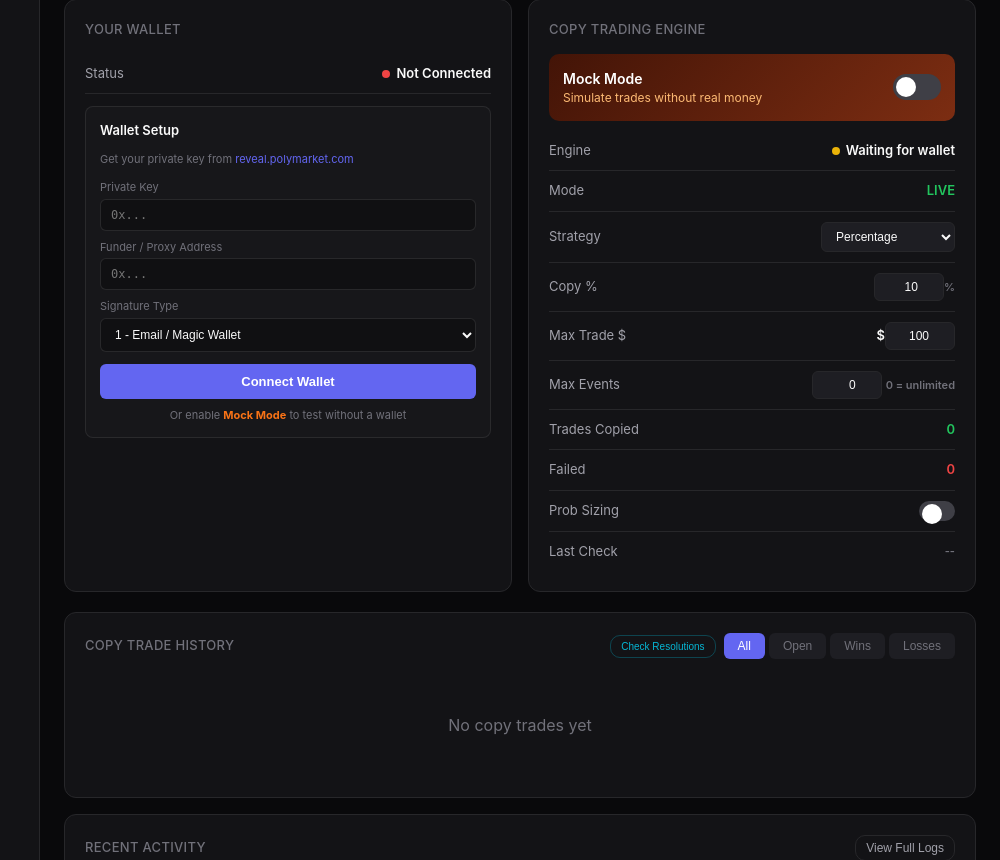
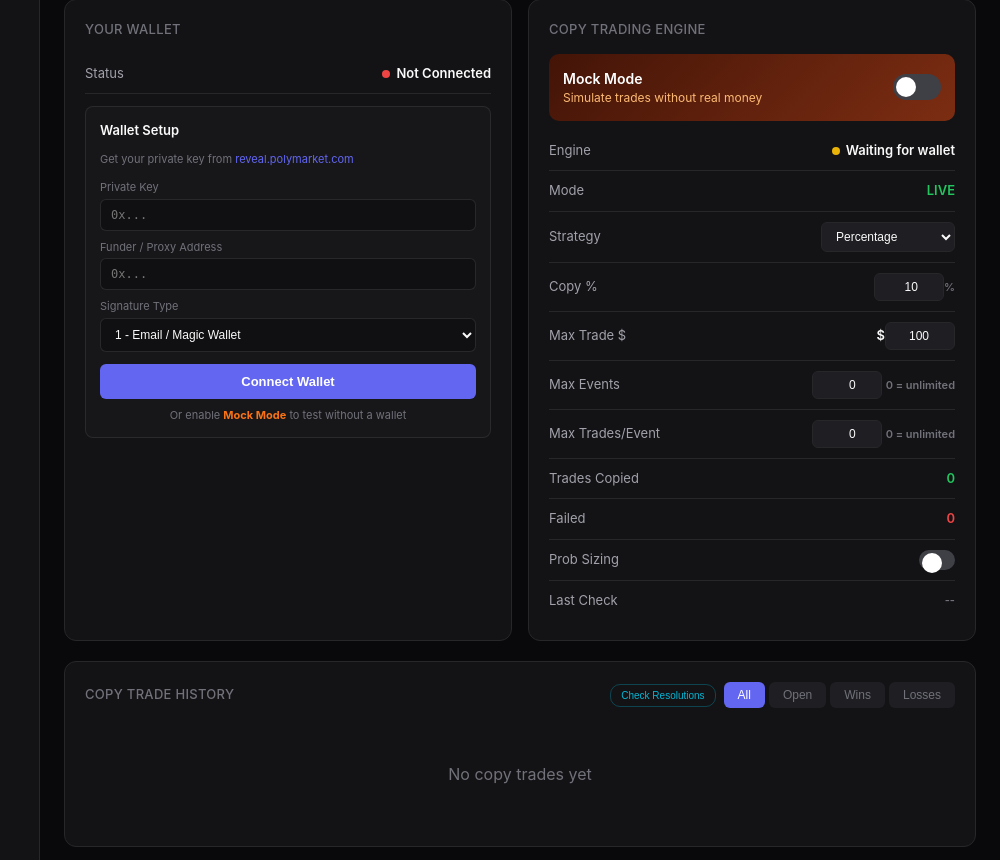
Before and after one commit to veranoksenfeld/v0-trader-tracking-app, a Flask app: page / in a window 1280 px wide. Shown: the part 238-1098 px from the top of the page, without its empty margins (280-1280 px from the left). Run offline with Flask 3, Linux system fonts and the light colour scheme; data comes from the database, SQL or seed files in the repository; data that the repository does not hold is empty.

Commit message:
feat: add max_trades_per_event setting
Introduce new setting to limit trades per event and update engine, UI, and config setup.

```diff
--- a/polymarket-tracker/app.py
+++ b/polymarket-tracker/app.py
@@ -835,7 +835,8 @@ def copy_trading_loop():
                 if not is_close_signal:
                     # Check max events limit (only for new open trades)
                     max_events = config.get('max_events', 0)
-                    if max_events > 0 and trade.get('condition_id'):
+                    max_per_event = config.get('max_trades_per_event', 0)
+                    if (max_events > 0 or max_per_event > 0) and trade.get('condition_id'):
                         conn2 = get_db()
                         c2 = conn2.cursor()
                         c2.execute("SELECT COUNT(DISTINCT condition_id) as c FROM copy_trades WHERE result = 'OPEN' AND status = 'SUCCESS' AND condition_id IS NOT NULL AND condition_id != ''")
@@ -844,8 +845,17 @@ def copy_trading_loop():
                                    (trade['condition_id'],))
                         already_in = c2.fetchone()['c']
                         conn2.close()
-                        if already_in == 0 and total_events >= max_events:
+                        # Skip if this is a new event and we're at the max events limit
+                        if max_events > 0 and already_in == 0 and total_events >= max_events:
                             log_event('ENGINE', 'SKIP', f'Max events limit reached ({total_events}/{max_events})',
+                                      f'{trade.get("title", "")[:50]}')
+                            ts_key = 'last_mock_processed_timestamp' if mock_mode else 'last_processed_timestamp'
+                            config[ts_key] = trade['timestamp']
+                            save_config(config)
+                            continue
+                        # Skip if this event already has max trades per event
+                        if max_per_event > 0 and already_in >= max_per_event:
+                            log_event('ENGINE', 'SKIP', f'Max trades per event reached ({already_in}/{max_per_event})',
                                       f'{trade.get("title", "")[:50]}')
                             ts_key = 'last_mock_processed_timestamp' if mock_mode else 'last_processed_timestamp'
                             config[ts_key] = trade['timestamp']
@@ -1233,6 +1243,7 @@ def get_config():
         'fixed_trade_size': config.get('fixed_trade_size', 10),
         'prob_sizing_enabled': config.get('prob_sizing_enabled', False),
         'max_events': config.get('max_events', 0),
+        'max_trades_per_event': config.get('max_trades_per_event', 0),
     }
     return jsonify(safe)
 
@@ -1267,6 +1278,9 @@ def update_config():
     if 'max_events' in data:
         config['max_events'] = max(0, int(data['max_events']))
         log_event('APP', 'INFO', f'Max events set to {config["max_events"]}')
+    if 'max_trades_per_event' in data:
+        config['max_trades_per_event'] = max(0, int(data['max_trades_per_event']))
+        log_event('APP', 'INFO', f'Max trades per event set to {config["max_trades_per_event"]}')
     save_config(config)
     return jsonify({'success': True})
 
--- a/polymarket-tracker/templates/index.html
+++ b/polymarket-tracker/templates/index.html
@@ -246,6 +246,7 @@
                         <div class="status-row" id="fixed-size-row" style="display:none;"><span class="label">Fixed Amount</span><span class="value">$<input class="config-input" id="fixed-size-input" type="number" min="0.1" step="0.1" value="10" onchange="updateFixedSize()"></span></div>
                         <div class="status-row"><span class="label">Max Trade $</span><span class="value">$<input class="config-input" id="copy-max-input" type="number" min="1" value="100" onchange="updateMaxTrade()"></span></div>
                         <div class="status-row"><span class="label">Max Events</span><span class="value"><input class="config-input" id="max-events-input" type="number" min="0" value="0" onchange="updateMaxEvents()"><span style="color:var(--text-dim);font-size:11px;margin-left:4px;">0 = unlimited</span></span></div>
+                        <div class="status-row"><span class="label">Max Trades/Event</span><span class="value"><input class="config-input" id="max-per-event-input" type="number" min="0" value="0" onchange="updateMaxPerEvent()"><span style="color:var(--text-dim);font-size:11px;margin-left:4px;">0 = unlimited</span></span></div>
                         <div class="status-row"><span class="label">Trades Copied</span><span class="value" style="color:var(--green);" id="engine-copied">0</span></div>
                         <div class="status-row"><span class="label">Failed</span><span class="value" style="color:var(--red);" id="engine-failed">0</span></div>
                         <div class="status-row"><span class="label">Prob Sizing</span><span class="value"><div class="toggle" id="prob-toggle" onclick="toggleProbSizing()" style="width:36px;height:20px;"></div></span></div>
@@ -439,6 +440,10 @@
         const v=parseInt(document.getElementById('max-events-input').value)||0;
         try{await fetch('/api/config',{method:'POST',headers:{'Content-Type':'application/json'},body:JSON.stringify({max_events:v})});config.max_events=v;showToast(v>0?'Max events: '+v:'Max events: unlimited','success');}catch(e){}
     }
+    async function updateMaxPerEvent() {
+        const v=parseInt(document.getElementById('max-per-event-input').value)||0;
+        try{await fetch('/api/config',{method:'POST',headers:{'Content-Type':'application/json'},body:JSON.stringify({max_trades_per_event:v})});config.max_trades_per_event=v;showToast(v>0?'Max trades/event: '+v:'Max trades/event: unlimited','success');}catch(e){}
+    }
 
     function updateStatus() {
         const el=document.getElementById('engine-status-text'), badge=document.getElementById('engine-badge'), dot=document.getElementById('engine-dot'), label=document.getElementById('engine-label');
@@ -456,6 +461,7 @@
         document.getElementById('copy-pct-input').value=config.copy_percentage||10;
         document.getElementById('copy-max-input').value=config.max_trade_size||100;
         document.getElementById('max-events-input').value=config.max_events||0;
+        document.getElementById('max-per-event-input').value=config.max_trades_per_event||0;
         document.getElementById('fixed-size-input').value=config.fixed_trade_size||10;
         document.getElementById('engine-copied').textContent=(config.trades_copied||0).toLocaleString();
         document.getElementById('engine-failed').textContent=(config.trades_failed||0).toLocaleString();
```
Also changed, not shown: polymarket-tracker/setup_config.py (+9 -0 lines).
